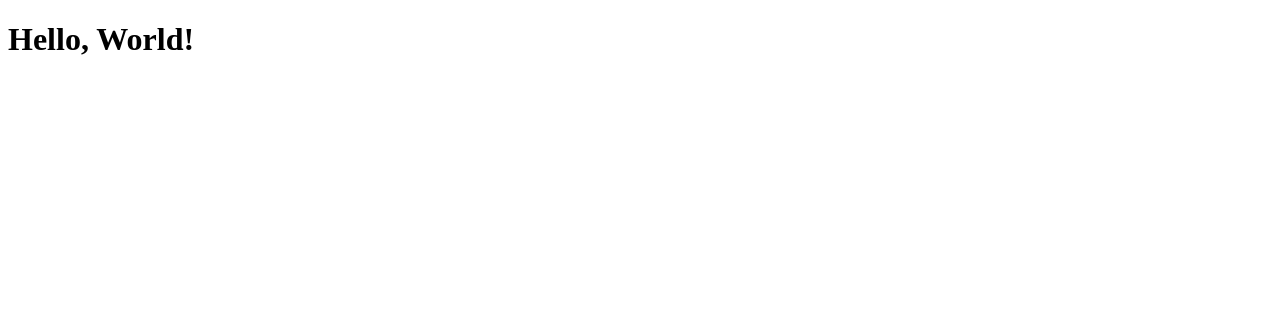
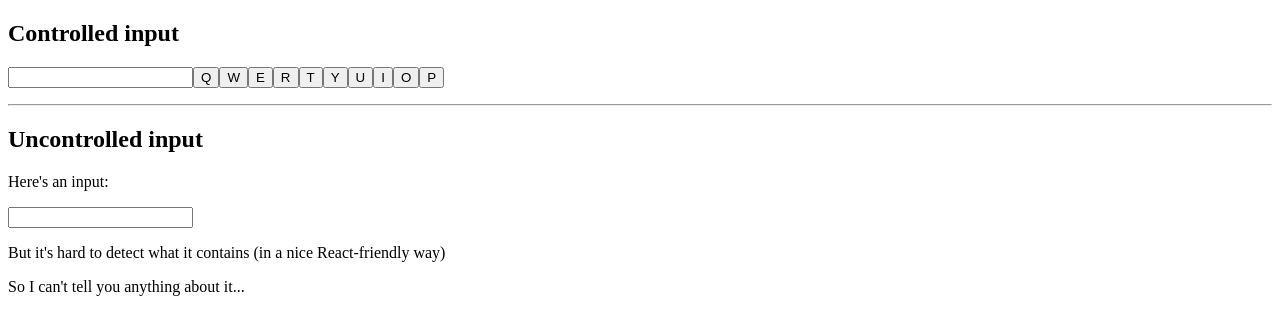
Before and after one commit to zahrabeng/qwerty-input, a React (Create React App) app: page / in a window 1280 px wide. Shown: the top 334 px of the page. Built offline with nearby package versions, Linux system fonts and the light colour scheme; the HTML template or start-up script is replaced by a standard one.

Commit message:
Create components for demo

```diff
--- a/src/App.tsx
+++ b/src/App.tsx
@@ -1,7 +1,16 @@
-import { greet } from "./utils/greet";
+import QwertyInput from './components/QwertyInput';
+import UncontrolledInput from "./components/UncontrolledInput";
 
 function App(): JSX.Element {
-  return <h1>{greet("World")}</h1>;
+  return (
+    <>
+      <h2>Controlled input</h2>
+      <QwertyInput />
+      <hr />
+      <h2>Uncontrolled input</h2>
+      <UncontrolledInput />
+    </>
+  );
 }
 
 export default App;
--- /dev/null
+++ b/src/components/QwertyInput.tsx
@@ -0,0 +1,33 @@
+import { useState } from "react"
+import WordDescription from './WordDescription';
+
+function QwertyInput(): JSX.Element {
+  const [text, setText] = useState('')
+
+  const addLetter = (letter: string) => {
+    setText(text + letter);
+    // better: setText(prev => prev + letter);
+  }
+
+  return (
+    <>
+      <input
+        value={text}
+        readOnly /* see what happens if you remove this prop */
+      />
+      <button onClick={() => addLetter('Q')}>Q</button>
+      <button onClick={() => addLetter('W')}>W</button>
+      <button onClick={() => addLetter('E')}>E</button>
+      <button onClick={() => addLetter('R')}>R</button>
+      <button onClick={() => addLetter('T')}>T</button>
+      <button onClick={() => addLetter('Y')}>Y</button>
+      <button onClick={() => addLetter('U')}>U</button>
+      <button onClick={() => addLetter('I')}>I</button>
+      <button onClick={() => addLetter('O')}>O</button>
+      <button onClick={() => addLetter('P')}>P</button>
+      <WordDescription wordToDescribe={text} />
+    </>
+  )
+}
+
+export default QwertyInput;
--- /dev/null
+++ b/src/components/UncontrolledInput.tsx
@@ -0,0 +1,12 @@
+function UncontrolledInput(): JSX.Element {
+  return (
+    <>
+      <p>Here's an input:</p>
+      <input />
+      <p>But it's hard to detect what it contains (in a nice React-friendly way)</p>
+      <p>So I can't tell you anything about it...</p>
+    </>
+  )
+}
+
+export default UncontrolledInput
--- /dev/null
+++ b/src/components/WordDescription.tsx
@@ -0,0 +1,21 @@
+import { hasAVowel } from "../utils/hasAVowel"
+
+interface WordDescriptionProps {
+  wordToDescribe: string;
+}
+
+function WordDescription({ wordToDescribe }: WordDescriptionProps): JSX.Element {
+  const hasAtLeastFiveCharacters = wordToDescribe.length > 5;
+  const containsAVowel = hasAVowel(wordToDescribe);
+  const hasTheLetterQ = wordToDescribe.toLowerCase().match('q');
+
+  return (
+    <ul>
+      {hasAtLeastFiveCharacters && <li>Has at least five characters</li>}
+      {containsAVowel && <li>Contains a vowel</li>}
+      {hasTheLetterQ && <li>Contains the letter Q</li>}
+    </ul>
+  )
+}
+
+export default WordDescription
```
